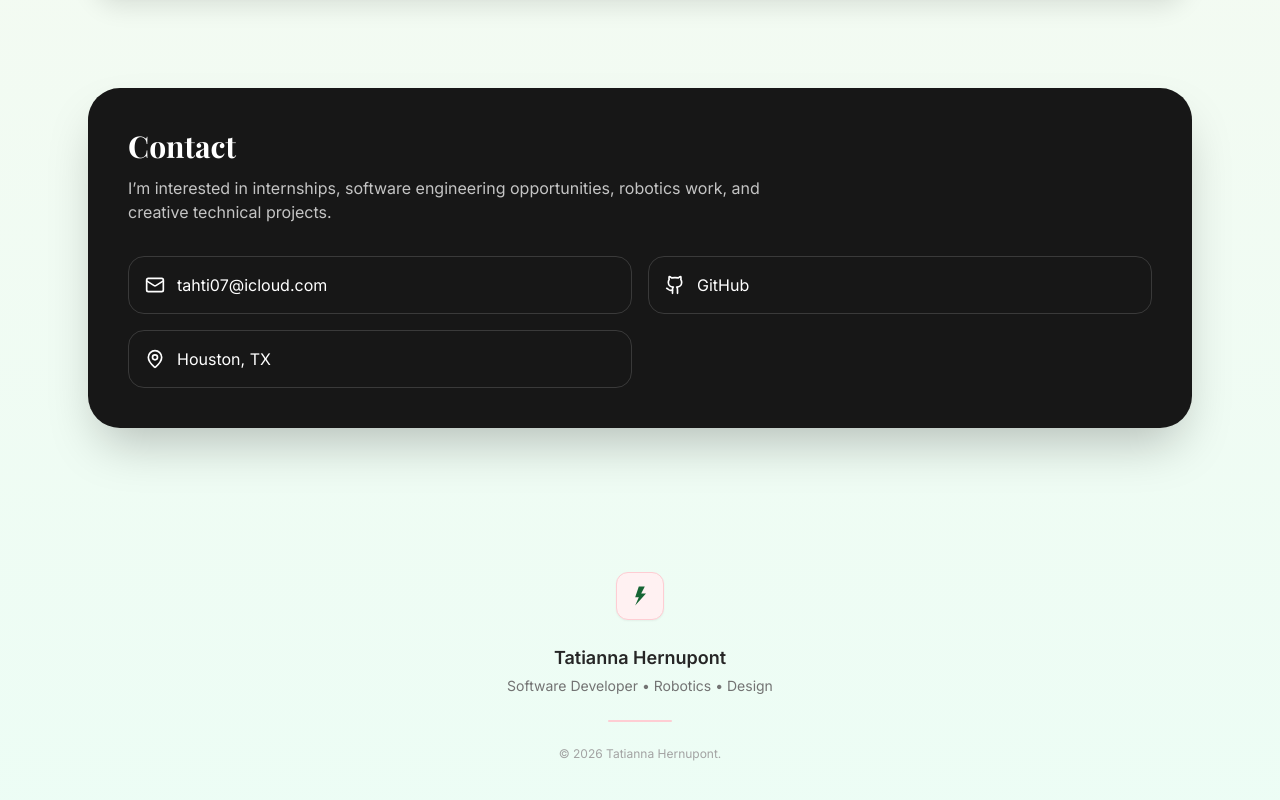
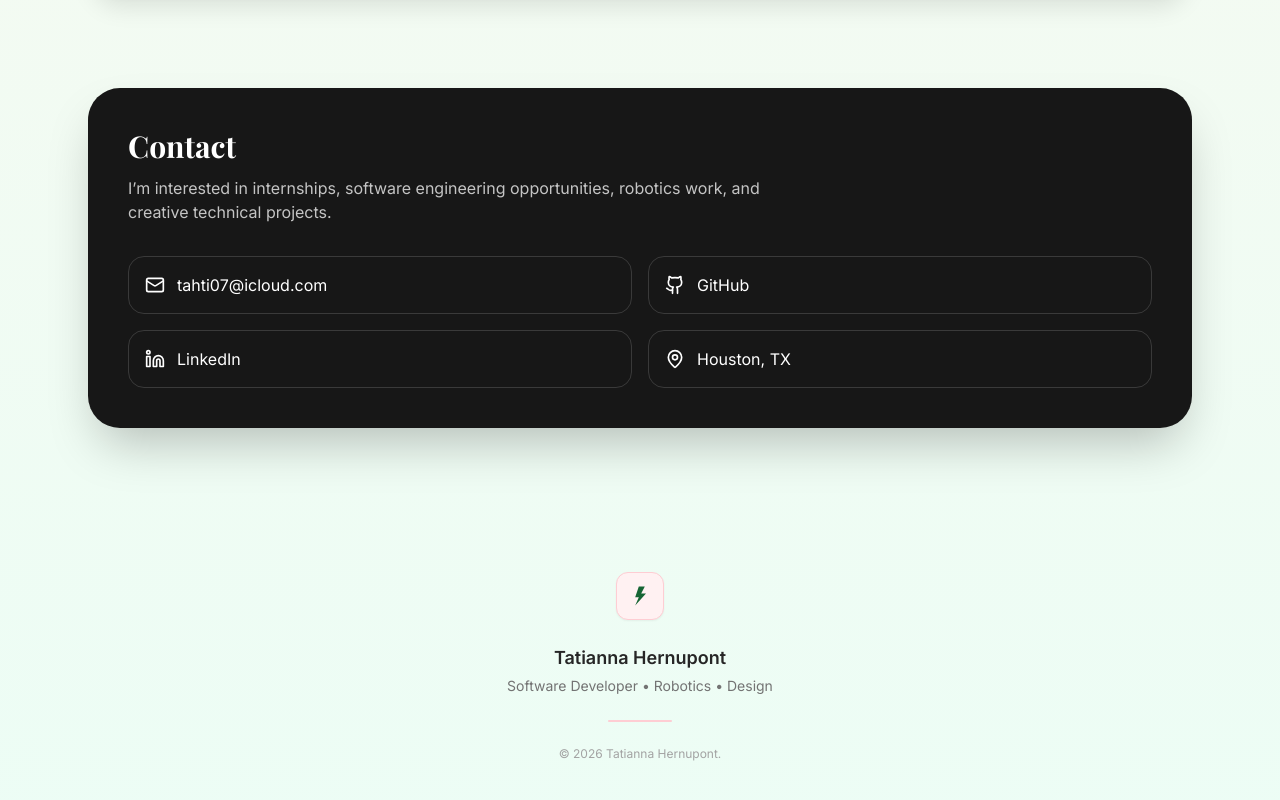
Before and after one commit to tzwqt/tati-portfolio, a React (Vite) app: page / in a window 1280 px wide. Shown: the part 3950-4750 px from the top of the page. Built offline with nearby package versions, Linux system fonts and the light colour scheme.

Commit message:
added linkedin

```diff
--- a/src/pages/Index.tsx
+++ b/src/pages/Index.tsx
@@ -506,6 +506,9 @@ export default function InteractiveResumeSite() {
             <a href={contactLinks.github} target="_blank" rel="noreferrer" className="rounded-2xl border border-white/15 p-4 hover:bg-white/5 transition flex items-center gap-3">
               <Github className="h-5 w-5" /> GitHub
             </a>
+            <a href={contactLinks.linkedin} target="_blank" rel="noreferrer" className="rounded-2xl border border-white/15 p-4 hover:bg-white/5 transition flex items-center gap-3">
+              <Linkedin className="h-5 w-5" /> LinkedIn
+            </a>
             <div className="rounded-2xl border border-white/15 p-4 flex items-center gap-3">
               <MapPin className="h-5 w-5" /> Houston, TX
             </div>
```
